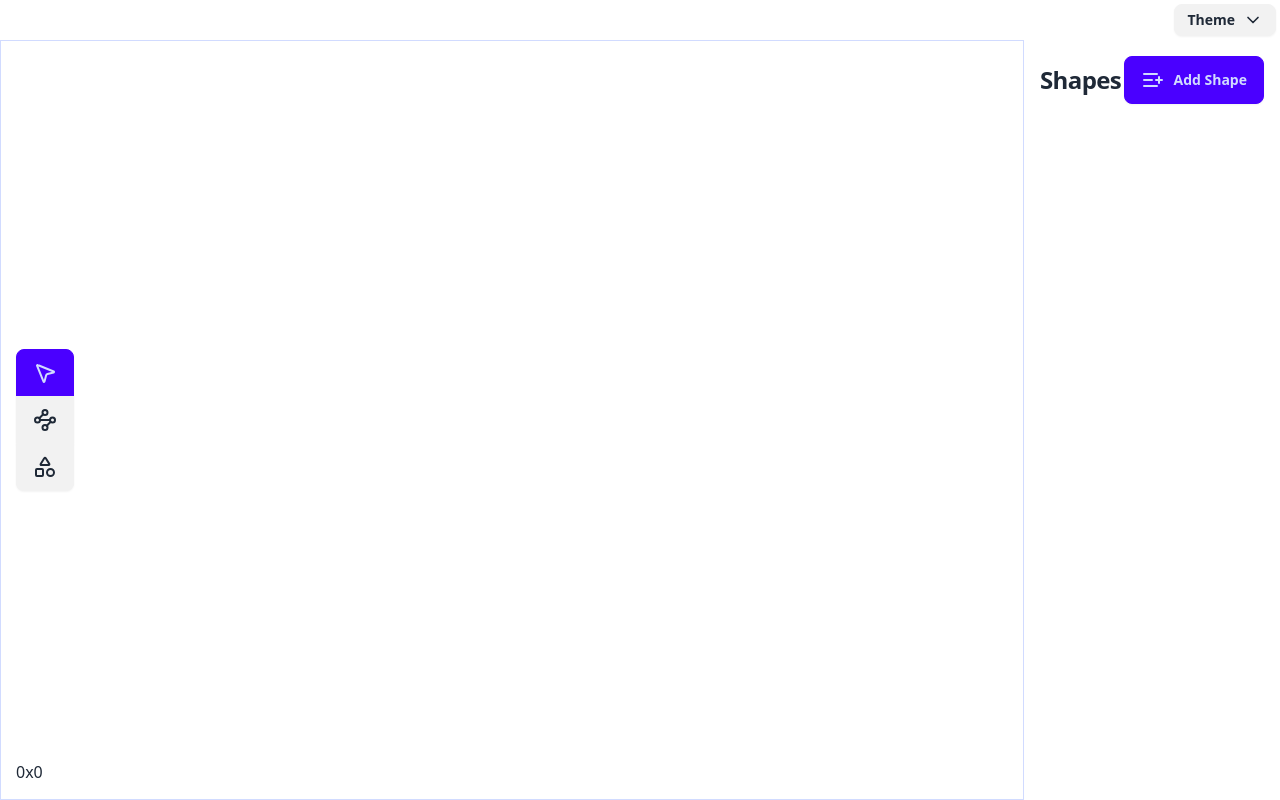
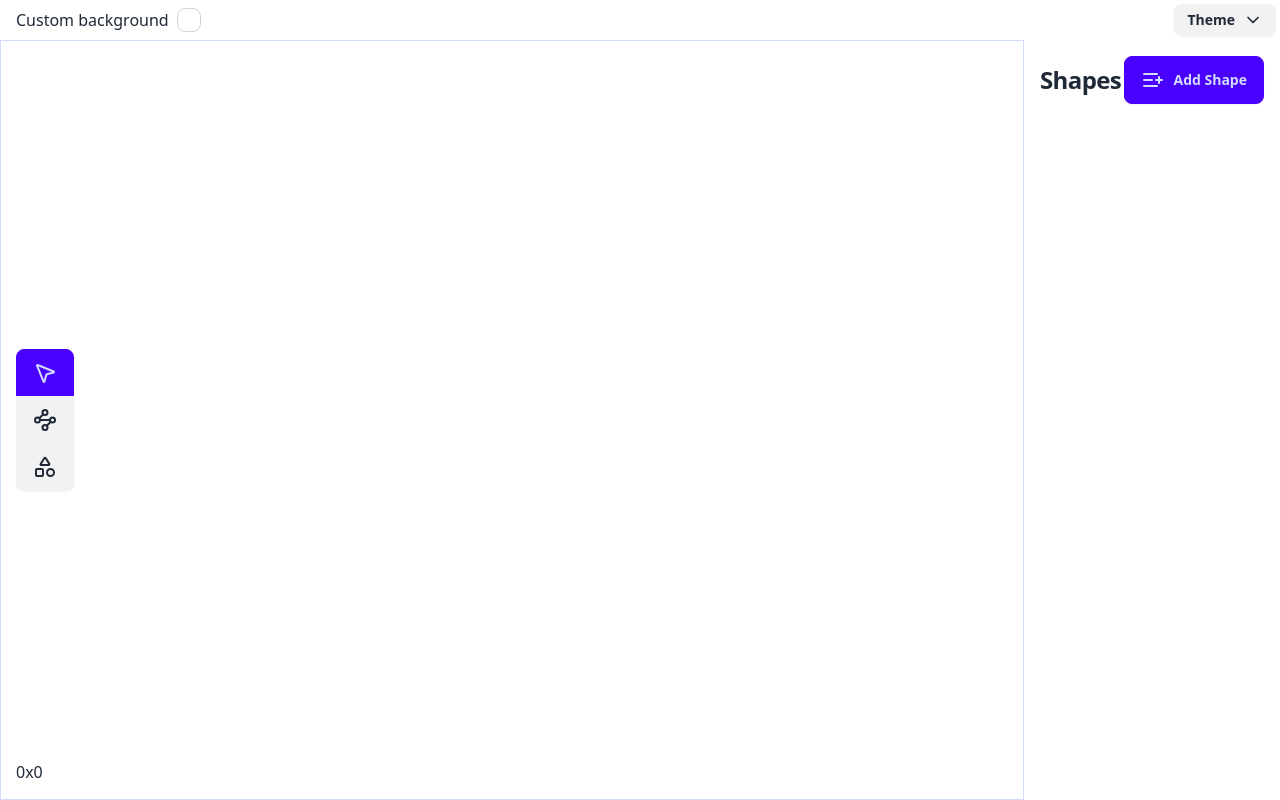
Before and after one commit to joaozenaro/react-grapher, a React (Vite) app: page / in a window 1280 px wide. Built offline with nearby package versions, Linux system fonts and the light colour scheme.

Commit message:
feat: custom background

```diff
--- a/src/App.tsx
+++ b/src/App.tsx
@@ -1,17 +1,38 @@
+import { useState } from 'react';
 import Canvas from './components/Canvas';
 import ShapeManager from './components/ShapeManager';
 import ThemeSelector from './components/ThemeSelector';
 import { ShapesProvider } from './context/ShapesContext';
 
 export default function CanvasDrawingApp() {
+    const [background, setBackground] = useState('');
+
     return (
         <ShapesProvider>
             <main className="grid h-[100vh] grid-rows-[5%_95%]">
-                <header className="flex justify-end">
+                <header className="flex justify-between items-center">
+                    <div className="flex items-center gap-2 ms-4">
+                        <label htmlFor="background">Custom background</label>
+                        <input
+                            type="checkbox"
+                            className="checkbox"
+                            onChange={() =>
+                                setBackground(!background ? '#000000' : '')
+                            }
+                        />
+                        {!!background && (
+                            <input
+                                type="color"
+                                className="w-20 input input-bordered input-sm"
+                                value={background}
+                                onChange={(e) => setBackground(e.target.value)}
+                            />
+                        )}
+                    </div>
                     <ThemeSelector />
                 </header>
                 <section className="grid grid-cols-5">
-                    <Canvas />
+                    <Canvas background={background} />
                     <ShapeManager />
                 </section>
             </main>
--- a/src/components/Canvas.tsx
+++ b/src/components/Canvas.tsx
@@ -9,7 +9,7 @@ enum Tools {
     DrawShape,
 }
 
-const Canvas = () => {
+const Canvas = ({ background }: { background: string }) => {
     const {
         shapes,
         setShapes,
@@ -76,6 +76,13 @@ const Canvas = () => {
             }
         };
     }, [animate]);
+
+    useEffect(() => {
+        const canvas = canvasRef.current;
+        if (!canvas) return;
+
+        canvas.style.background = background;
+    }, [background]);
 
     const getCanvasCoordinates = useCallback(
         (e: React.MouseEvent<HTMLElement>): { x: number; y: number } => {
```
